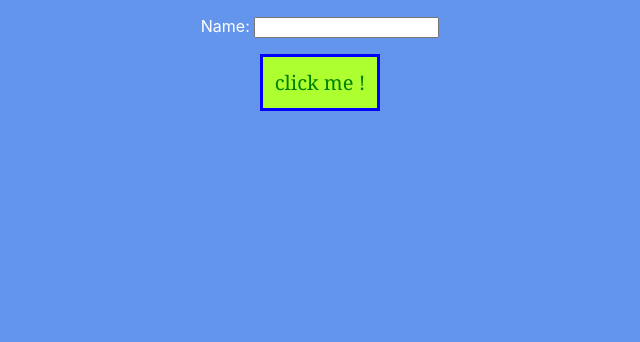
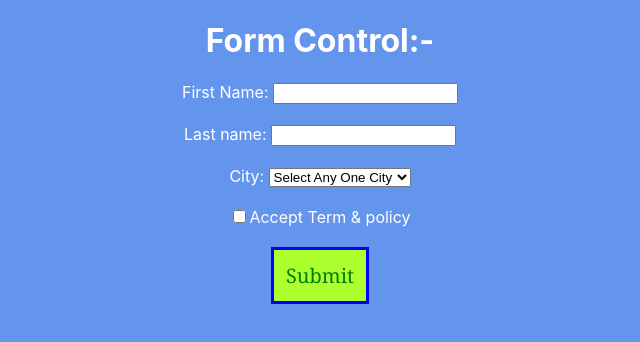
Before and after one commit to amishapatel26/web-demo-react, a React (Create React App) app: page / in a window 1280 px wide. Shown: the top 342 px of the page, without its empty margins (320-960 px from the left). Built offline with nearby package versions, Linux system fonts and the light colour scheme.

Commit message:
two commit

```diff
--- a/src/App.js
+++ b/src/App.js
@@ -9,6 +9,8 @@ import StateClass from './ClassComponets/StateClass';
 import PropsFun from './FunctionComponant/PropsFun';
 import { useState } from 'react';
 import InputBox from './FunctionComponant/InputBox';
+import ShowHide from './FunctionComponant/ShowHide';
+import HandelForm from './FunctionComponant/HandelForm';
 
 function App() {
 
@@ -40,7 +42,9 @@ function App() {
 
    <button onClick={()=>setName('Mira')}>click</button> */}
 
-   <InputBox></InputBox>
+   {/* <InputBox></InputBox> */}
+   {/* <ShowHide></ShowHide> */}
+   <HandelForm></HandelForm>
 
     </div>
   );
--- /dev/null
+++ b/src/FunctionComponant/HandelForm.js
@@ -0,0 +1,28 @@
+import React from 'react';
+
+function HandelForm(){
+
+    return(
+        <>
+        <form>
+
+            <div>
+                <h1>Form Control:- </h1>
+                First Name: <input type='text'name='fname'/><br></br><br></br>
+                Last name: <input type='text' name='lname' /><br></br><br></br>
+
+                City: <select>
+                    <option>Select Any One City</option>
+                    <option>Surat</option>
+                    <option>Amreli</option>
+                    <option>Rajkot</option>
+                    <option>JunaGadh</option>
+                </select> <br></br><br></br>
+                <input type='checkbox'/>Accept Term & policy <br></br><br></br>
+                <button type='sumbit'>Submit</button>
+            </div>
+        </form>
+        </>
+    )
+}
+export default HandelForm;
--- /dev/null
+++ b/src/FunctionComponant/ShowHide.js
@@ -0,0 +1,23 @@
+import React, { useState } from 'react';
+
+
+function ShowHide(){
+const[status,setStatus]=useState(true);
+
+
+    return(
+        <>
+        <div>
+            <h2>Show Hide Element</h2>
+            {
+                status?<h2>welcome</h2>:null
+            }
+            <button onClick={()=>setStatus(true)}>show</button>
+            <button onClick={()=>setStatus(false)}>hide</button>
+
+            <button onClick={()=>setStatus(!status)}>Toggle</button>
+            </div>
+        </>
+    )
+}
+export default ShowHide;
```
